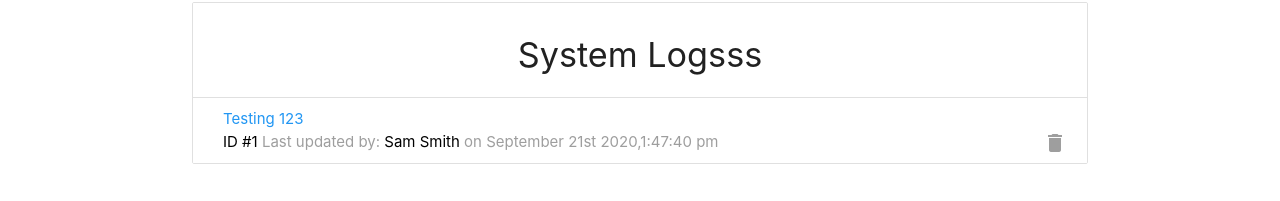
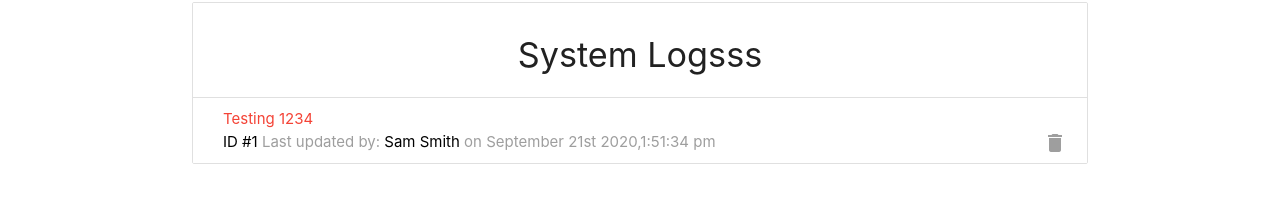
Before and after one commit to MarkoNS1990/IT-logger, a React (Create React App) app: page / in a window 1280 px wide. Shown: the part 92-293 px from the top of the page. Built offline with nearby package versions, Linux system fonts and the light colour scheme; data requests are answered from the project's data file.

Commit message:
fixed editModal Issue

```diff
--- a/db.json
+++ b/db.json
@@ -1,11 +1,11 @@
 {
   "logs": [
     {
-      "message": "Testing 123",
-      "attention": false,
+      "id": 1,
+      "message": "Testing 1234",
+      "attention": true,
       "tech": "Sam Smith",
-      "date": "2020-09-21T13:47:40.690Z",
-      "id": 1
+      "date": "2020-09-21T13:51:34.227Z"
     }
   ],
   "techs": [
--- a/src/components/layout/EditLogModal.js
+++ b/src/components/layout/EditLogModal.js
@@ -12,7 +12,7 @@ const EditLogModal = ({ current, updateLog }) => {
   useEffect(() => {
     if (current) {
       setMessage(current.message);
-      setAttention(current.attention);
+      setAttention(current.Attention);
       setTech(current.tech);
     }
   }, [current]);
```
